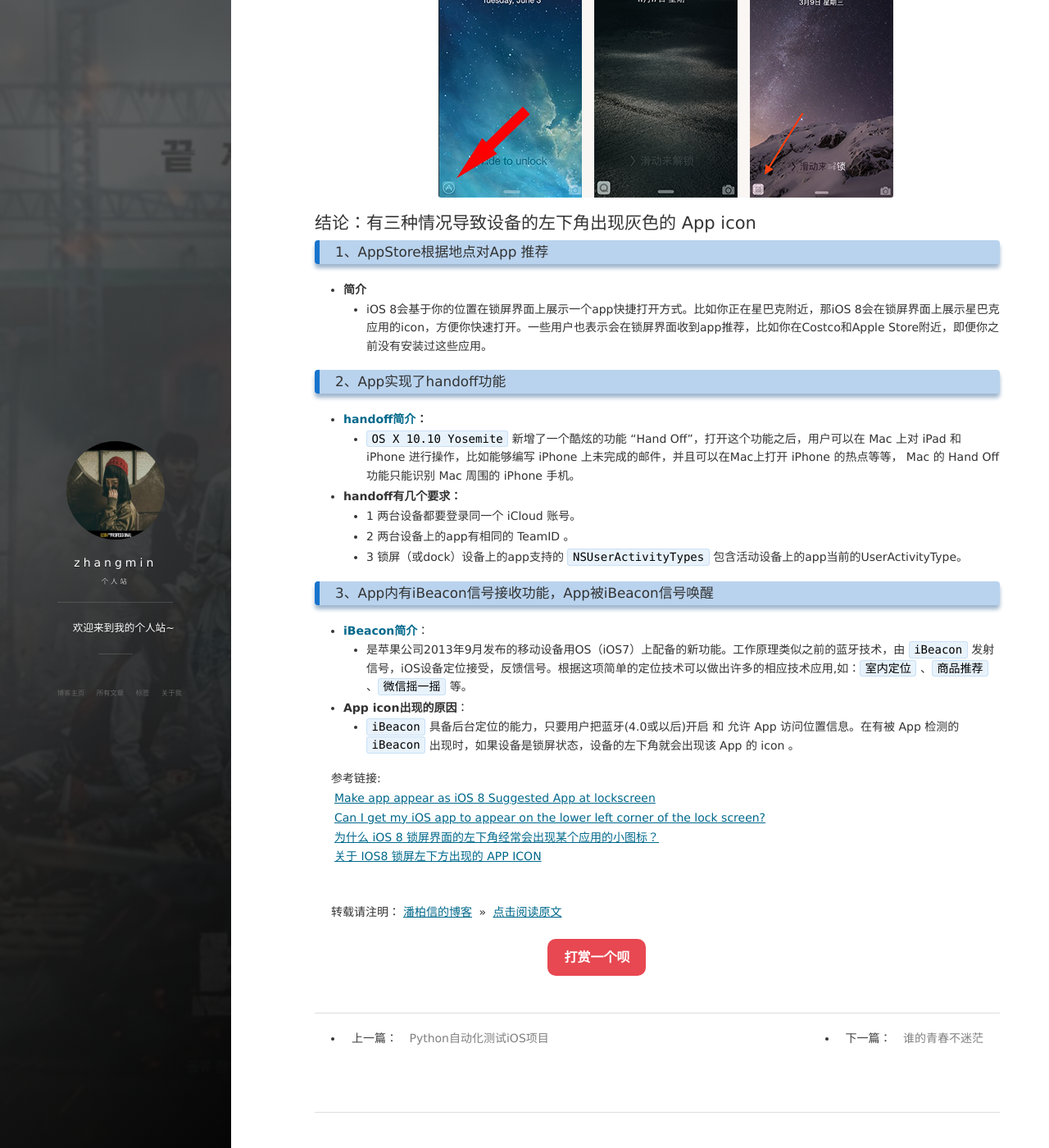
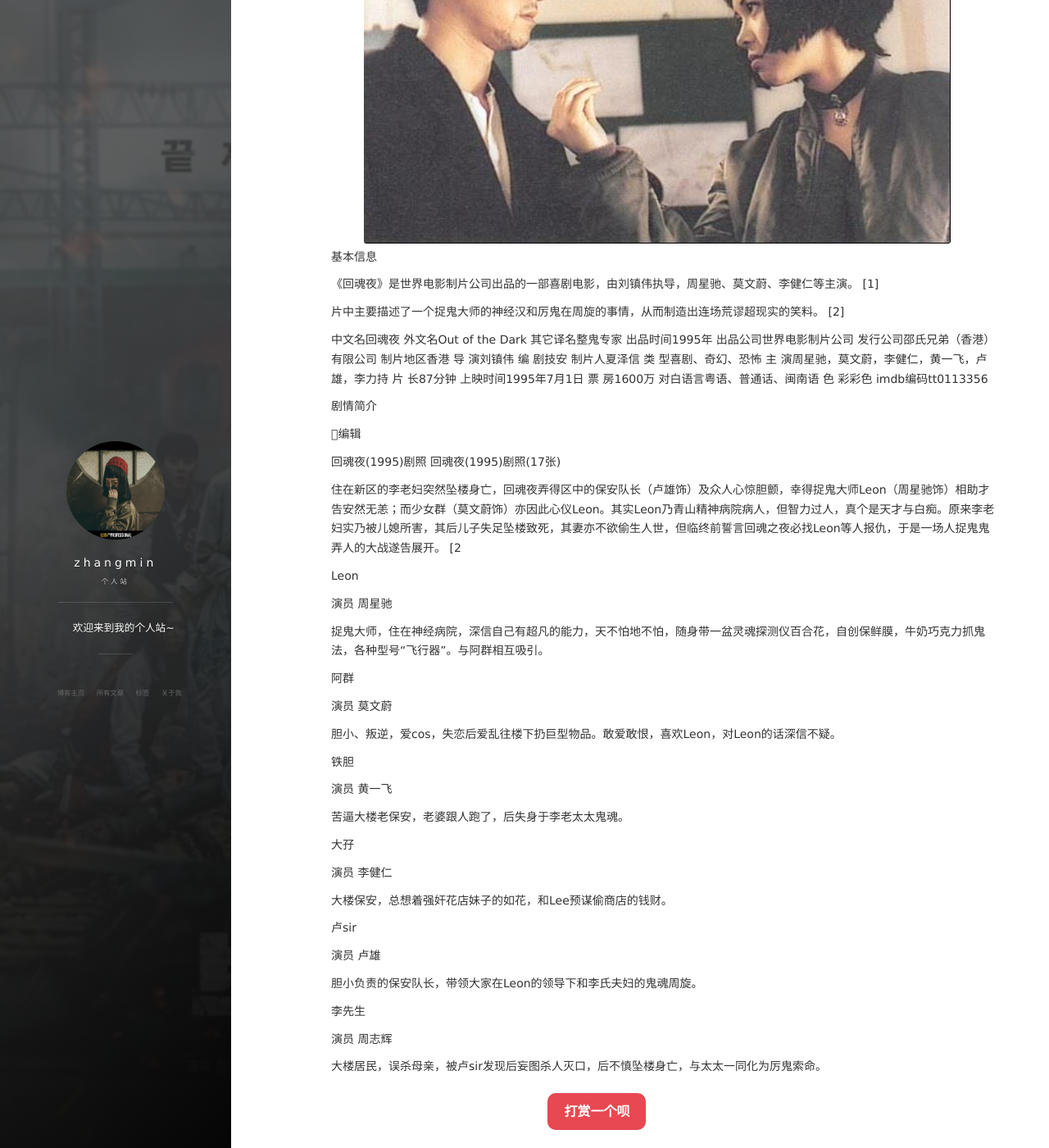
Before and after one commit to zmdmz/zmdmz.github.io, a Jekyll site: the page built from _posts/2016-09-23-iOSLowerLeftAppicon.md, in a window 1280 px wide and 1400 px high, scrolled down 297 px. Shown: the whole window at 82% size. Built offline with Jekyll 4.4.1, drawn with Linux system fonts in a browser that asks for light colours; nearby versions of some CDN libraries; comment, search, counter and statistics services are not loaded; some of the changed text lies outside the part shown.

Commit message:
Update 2016-09-23-iOSLowerLeftAppicon.md

```diff
--- a/_posts/2016-09-23-iOSLowerLeftAppicon.md
+++ b/_posts/2016-09-23-iOSLowerLeftAppicon.md
@@ -1,44 +1,85 @@
 ---
 layout: post
-title: "iOS设备左下角出现Appicon"
+title: 回魂夜
 date: 2016-09-23
-tags: iOS
+tags:  电影
 ---
+<div>
+	<img src="/images/20.jpg">
+	</div>
+基本信息
 
-最近发现我设备锁屏后，按Home屏幕变亮的时候，左下角出现一个灰色的Appicon （应用图标），关于这个应用图标的出现做了一些调研，下面是应用图标出现的几种情况。
 
-图一 iOS 系统自带的 App icon , 图二 第三方 App icon , 图三 通过 iBeacon 信号激活的 demo icon
+《回魂夜》是世界电影制片公司出品的一部喜剧电影，由刘镇伟执导，周星驰、莫文蔚、李健仁等主演。 [1]
 
-![](/images/posts/icon/image01.png)
+片中主要描述了一个捉鬼大师的神经汉和厉鬼在周旋的事情，从而制造出连场荒谬超现实的笑料。 [2]
 
-## 结论：有三种情况导致设备的左下角出现灰色的 App icon
-
-### 1、AppStore根据地点对App 推荐
-* **简介**
-	* iOS 8会基于你的位置在锁屏界面上展示一个app快捷打开方式。比如你正在星巴克附近，那iOS 8会在锁屏界面上展示星巴克应用的icon，方便你快速打开。一些用户也表示会在锁屏界面收到app推荐，比如你在Costco和Apple Store附近，即便你之前没有安装过这些应用。
-
-### 2、App实现了handoff功能
-*  **[handoff简介](https://developer.apple.com/library/ios/documentation/UserExperience/Conceptual/Handoff/HandoffFundamentals/HandoffFundamentals.html)：**
-	* `OS X 10.10 Yosemite` 新增了一个酷炫的功能 “Hand Off”，打开这个功能之后，用户可以在 Mac 上对 iPad 和 iPhone 进行操作，比如能够编写 iPhone 上未完成的邮件，并且可以在Mac上打开 iPhone 的热点等等， Mac 的 Hand Off 功能只能识别 Mac 周围的 iPhone 手机。
-* **handoff有几个要求：**
-	*  1 两台设备都要登录同一个 iCloud 账号。
-	*  2 两台设备上的app有相同的 TeamID 。
-	*  3 锁屏（或dock）设备上的app支持的 `NSUserActivityTypes` 包含活动设备上的app当前的UserActivityType。
-
-### 3、App内有iBeacon信号接收功能，App被iBeacon信号唤醒
-* **[iBeacon简介](https://developer.apple.com/ibeacon/)**：
-	* 是苹果公司2013年9月发布的移动设备用OS（iOS7）上配备的新功能。工作原理类似之前的蓝牙技术，由 `iBeacon` 发射信号，iOS设备定位接受，反馈信号。根据这项简单的定位技术可以做出许多的相应技术应用,如：`室内定位` 、`商品推荐` 、`微信摇一摇` 等。
-* **App icon出现的原因**：
-	* `iBeacon` 具备后台定位的能力，只要用户把蓝牙(4.0或以后)开启 和 允许 App 访问位置信息。在有被 App 检测的 `iBeacon` 出现时，如果设备是锁屏状态，设备的左下角就会出现该 App 的 icon 。
+中文名回魂夜 外文名Out of the Dark 其它译名整鬼专家 出品时间1995年 出品公司世界电影制片公司 发行公司邵氏兄弟（香港）有限公司 制片地区香港 导    演刘镇伟 编    剧技安 制片人夏泽信 类    型喜剧、奇幻、恐怖 主    演周星驰，莫文蔚，李健仁，黄一飞，卢雄，李力持 片    长87分钟 上映时间1995年7月1日 票    房1600万  对白语言粤语、普通话、闽南语 色    彩彩色 imdb编码tt0113356
 
 
 
-参考链接:
-[Make app appear as iOS 8 Suggested App at lockscreen](http://stackoverflow.com/questions/26082414/make-app-appear-as-ios-8-suggested-app-at-lockscreen/26676020#26676020)
-[Can I get my iOS app to appear on the lower left corner of the lock screen?](http://stackoverflow.com/questions/25897219/can-i-get-my-ios-app-to-appear-on-the-lower-left-corner-of-the-lock-screen/25898890#25898890)
-[为什么 iOS 8 锁屏界面的左下角经常会出现某个应用的小图标？](https://www.zhihu.com/question/26653964)
-[关于 IOS8 锁屏左下方出现的 APP ICON](https://www.v2ex.com/t/142320)
+剧情简介
 
-<br>
+编辑
 
-转载请注明：[潘柏信的博客](http://baixin) » [点击阅读原文](http://baixin.io/2016/09/iOSLowerLeftAppicon/)
+
+
+回魂夜(1995)剧照
+回魂夜(1995)剧照(17张)
+
+
+
+住在新区的李老妇突然坠楼身亡，回魂夜弄得区中的保安队长（卢雄饰）及众人心惊胆颤，幸得捉鬼大师Leon（周星驰饰）相助才告安然无恙；而少女群（莫文蔚饰）亦因此心仪Leon。其实Leon乃青山精神病院病人，但智力过人，真个是天才与白痴。原来李老妇实乃被儿媳所害，其后儿子失足坠楼致死，其妻亦不欲偷生人世，但临终前誓言回魂之夜必找Leon等人报仇，于是一场人捉鬼鬼弄人的大战遂告展开。 [2
+
+
+Leon
+
+演员 周星驰
+
+
+捉鬼大师，住在神经病院，深信自己有超凡的能力，天不怕地不怕，随身带一盆灵魂探测仪百合花，自创保鲜膜，牛奶巧克力抓鬼法，各种型号“飞行器”。与阿群相互吸引。
+
+
+
+ 阿群
+
+演员 莫文蔚
+
+
+胆小、叛逆，爱cos，失恋后爱乱往楼下扔巨型物品。敢爱敢恨，喜欢Leon，对Leon的话深信不疑。
+
+
+
+ 铁胆
+
+演员 黄一飞
+
+
+苦逼大楼老保安，老婆跟人跑了，后失身于李老太太鬼魂。
+
+
+
+ 大孖
+
+演员 李健仁
+
+
+大楼保安，总想着强奸花店妹子的如花，和Lee预谋偷商店的钱财。
+
+
+
+ 卢sir
+
+演员 卢雄
+
+
+胆小负责的保安队长，带领大家在Leon的领导下和李氏夫妇的鬼魂周旋。
+
+
+
+ 李先生
+
+演员 周志辉
+
+
+大楼居民，误杀母亲，被卢sir发现后妄图杀人灭口，后不慎坠楼身亡，与太太一同化为厉鬼索命。
```
